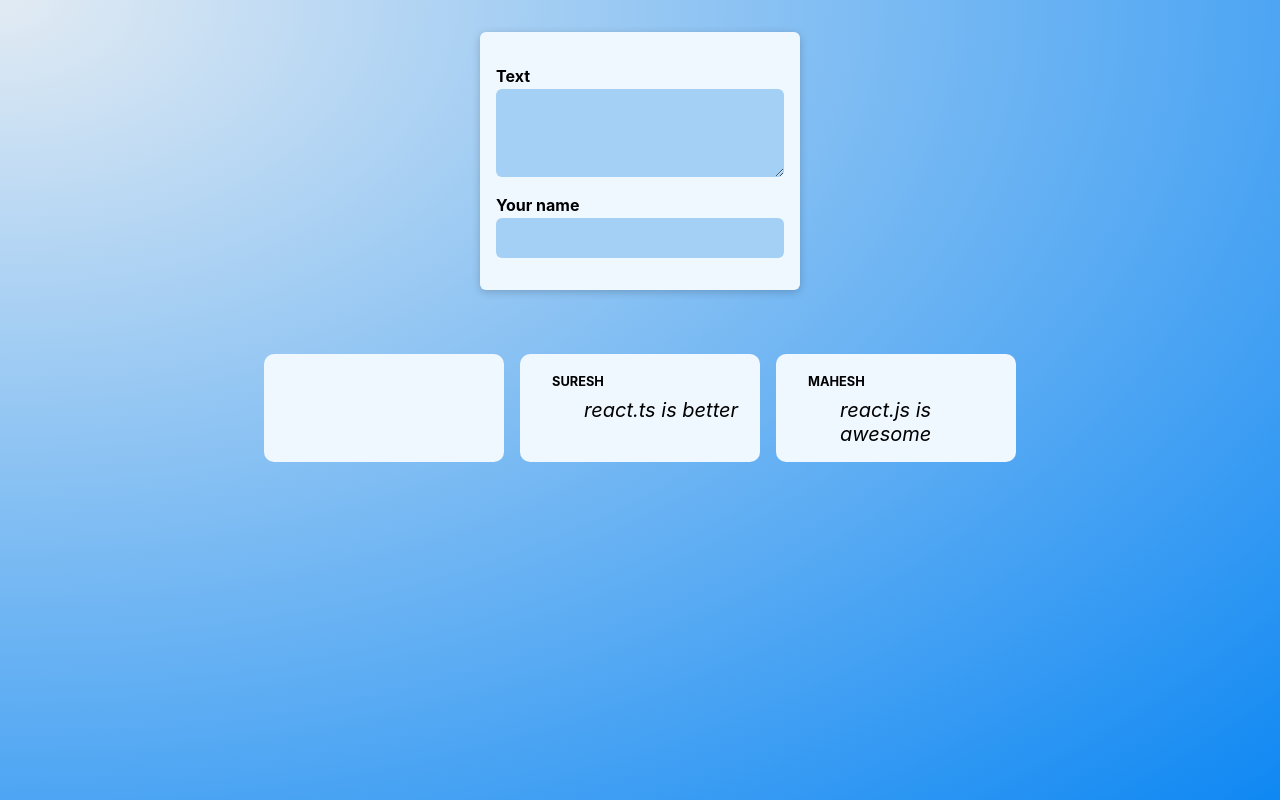
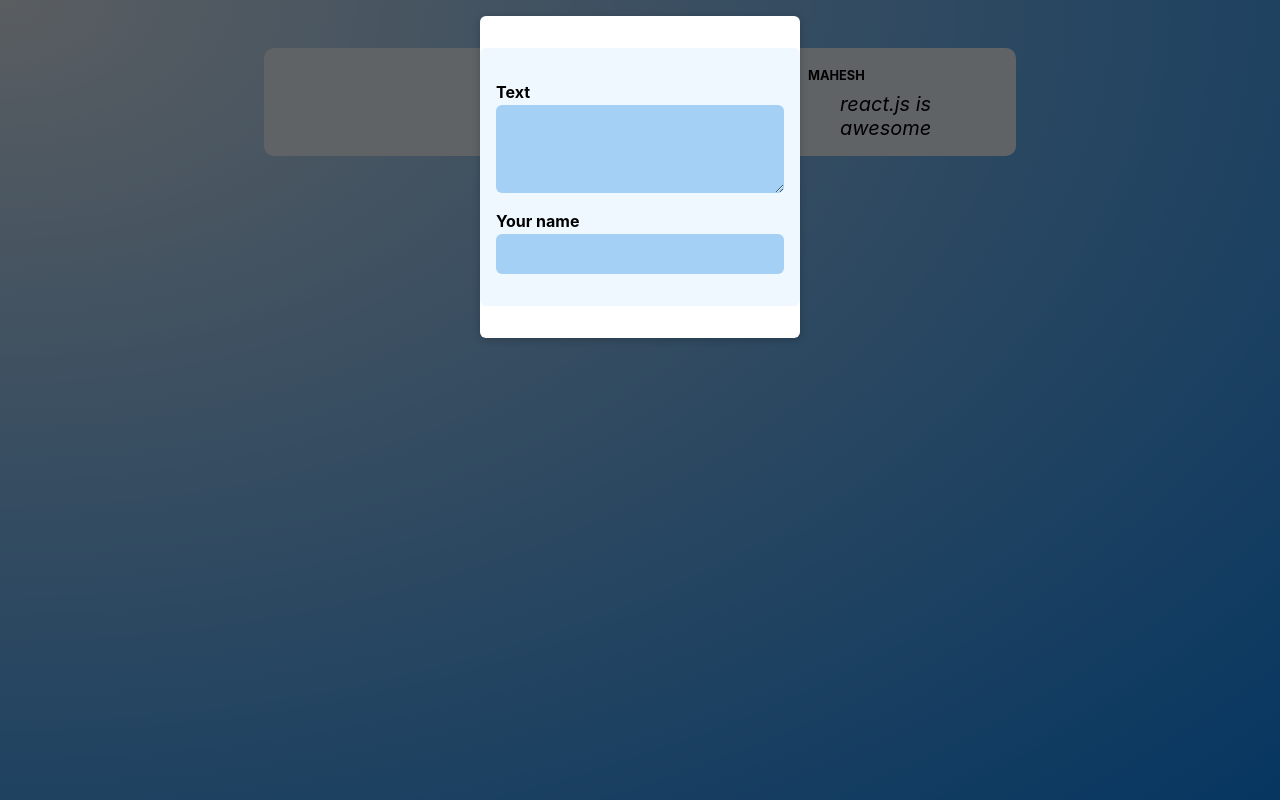
Before and after one commit to rameshkrishnanme/React-Posting, a React (Vite) app: page / in a window 1280 px wide. Built offline with nearby package versions, Linux system fonts and the light colour scheme.

Commit message:
Modal changes for newpost

```diff
--- /dev/null
+++ b/src/components/Modal.jsx
@@ -0,0 +1,14 @@
+import styles from "./Modal.module.css";
+
+function Model({ children, props }) {
+  return (
+    <>
+      <div className={styles.backdrop}></div>
+      <dialog open className={styles.modal}>
+        {children}
+      </dialog>
+    </>
+  );
+}
+
+export default Model;
--- /dev/null
+++ b/src/components/Modal.module.css
@@ -0,0 +1,18 @@
+.backdrop {
+    position: fixed;
+    top: 0;
+    left: 0;
+    width: 100%;
+    height: 100vh;
+    background-color: rgba(0, 0, 0, 0.6);
+    z-index: 1;
+  }
+
+  .modal {
+    border: none;
+    border-radius: 6px;
+    box-shadow: 0 2px 8px rgba(0, 0, 0, 0.2);
+    padding: 0;
+    overflow: hidden;
+    z-index: 1;
+  }
--- a/src/components/NewPost.module.css
+++ b/src/components/NewPost.module.css
@@ -4,8 +4,7 @@
     width: 20rem;
     margin: 2rem auto;
     border-radius: 6px;
-    box-shadow: 0 2px 8px rgba(0, 0, 0, 0.2);
-  }
+}
 
   .form label {
     display: block;
--- a/src/components/PostsList.jsx
+++ b/src/components/PostsList.jsx
@@ -1,13 +1,11 @@
-import {useState} from "react";
-
+import { useState } from "react";
 
 import NewPost from "./NewPost.jsx";
 import Post from "./Post.jsx";
-
+import Modal from "./Modal.jsx";
 import styles from "./PostsList.module.css";
 
 function PostsList() {
-
   const [enteredText, setEnteredText] = useState([]);
   const [enteredAuthor, setEnteredAuthor] = useState([]);
 
@@ -20,7 +18,12 @@
 
   return (
     <>
-      <NewPost onAuthorChange={authorChangeHandler} onBodyChange={bodyChangeHandler} />
+      <Modal>
+        <NewPost
+          onAuthorChange={authorChangeHandler}
+          onBodyChange={bodyChangeHandler}
+        />
+      </Modal>
       <ul className={styles.posts}>
         <Post author={enteredAuthor} body={enteredText} />
         <Post author="Suresh" body="react.ts is better" />
```
